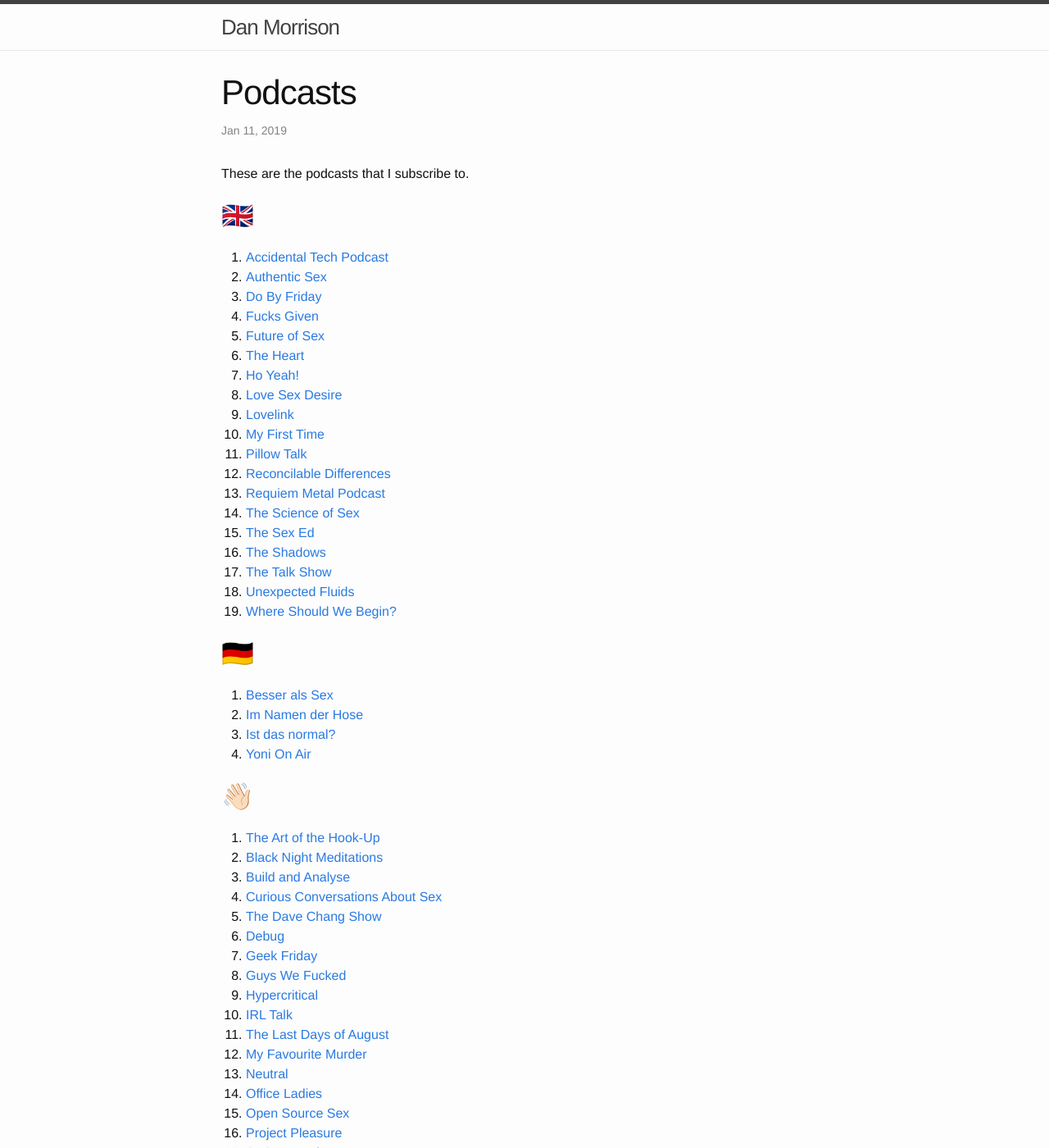
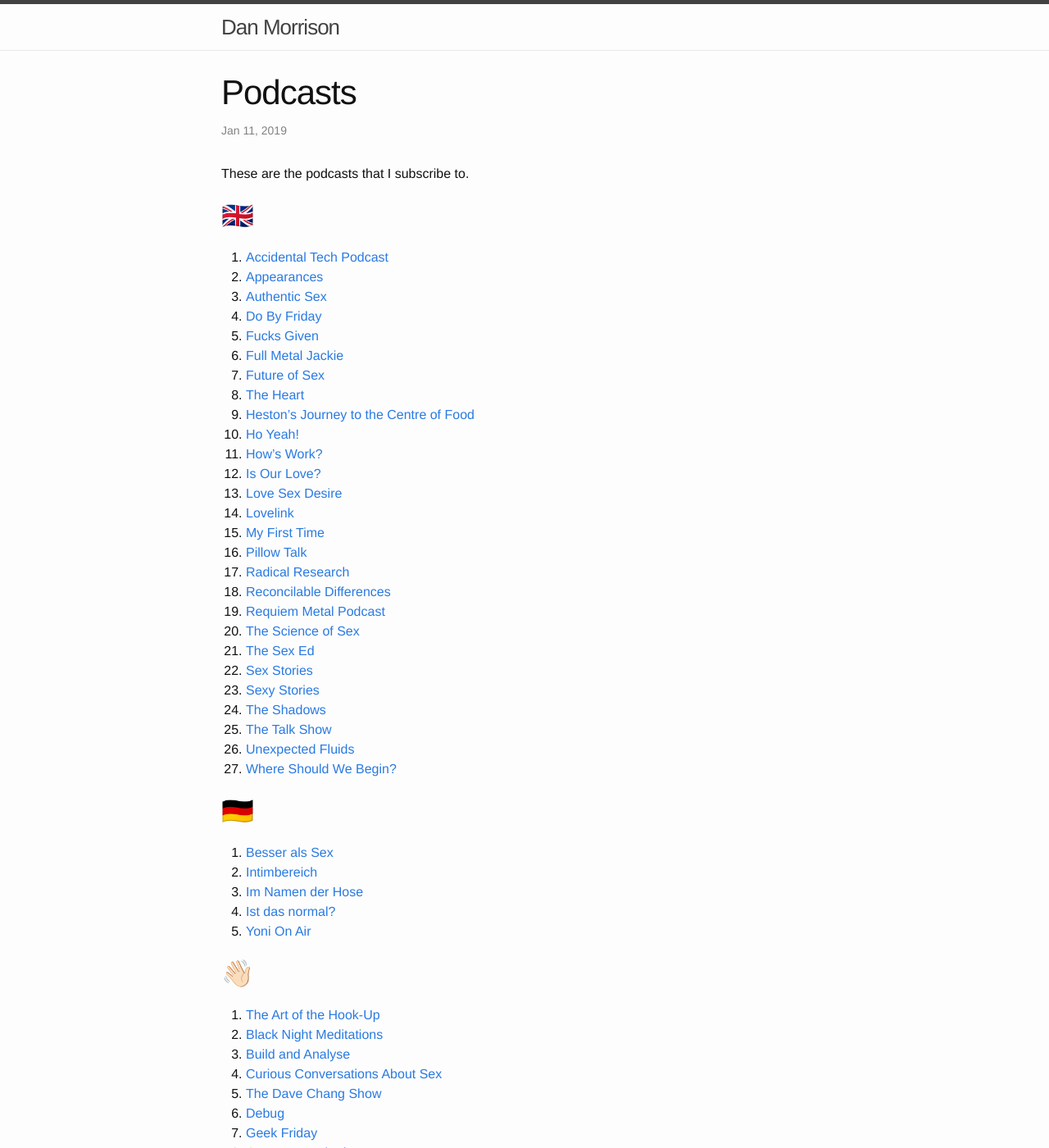
Before and after one commit to danmorrison/danmorrison.github.io, a Jekyll site: the page built from _posts/2019-01-11-podcasts.md, in a window 1280 px wide and 1400 px high. Shown: the whole window at 82% size. Built offline with Jekyll 4.4.1, drawn with Linux system fonts in a browser that asks for light colours; some of the changed text lies outside the part shown.

Commit message:
Add Appearances, Full Metal Jackie, Heston's Journey to the Centre of Food, How's Work?, Is Our Love?, Radical Research, Sex Stories, Sexy Stories, Intimbereich, Home Cooking and Wind of Change

```diff
--- a/_posts/2019-01-11-podcasts.md
+++ b/_posts/2019-01-11-podcasts.md
@@ -9,20 +9,28 @@
 ## 🇬🇧
 
 1. [Accidental Tech Podcast](https://podcasts.apple.com/podcast/id617416468)
+1. [Appearances](https://podcasts.apple.com/podcast/id1531380479)
 1. [Authentic Sex](https://podcasts.apple.com/podcast/id1246009609)
 1. [Do By Friday](https://podcasts.apple.com/podcast/id1169249168)
 1. [Fucks Given](https://podcasts.apple.com/podcast/id1444176549)
+1. [Full Metal Jackie](https://podcasts.apple.com/podcast/id487533355)
 1. [Future of Sex](https://podcasts.apple.com/podcast/id1127544978)
 1. [The Heart](https://podcasts.apple.com/podcast/id595892633)
+1. [Heston's Journey to the Centre of Food](https://podcasts.apple.com/podcast/id1440505635)
 1. [Ho Yeah!](https://podcasts.apple.com/podcast/id1477754105)
+1. [How's Work?](https://podcasts.apple.com/podcast/id1497580407)
+1. [Is Our Love?](https://podcasts.apple.com/podcast/id1460321499)
 1. [Love Sex Desire](https://podcasts.apple.com/podcast/id896494808)
 1. [Lovelink](https://podcasts.apple.com/podcast/id1278663589)
 1. [My First Time](https://podcasts.apple.com/podcast/id1316781477)
 1. [Pillow Talk](https://podcasts.apple.com/podcast/id1449305737)
+1. [Radical Research](https://podcasts.apple.com/podcast/id1364546706)
 1. [Reconcilable Differences](https://podcasts.apple.com/podcast/id1001591287)
 1. [Requiem Metal Podcast](https://podcasts.apple.com/podcast/id216744980)
 1. [The Science of Sex](https://podcasts.apple.com/podcast/id1291429350)
 1. [The Sex Ed](https://podcasts.apple.com/podcast/id1440228794)
+1. [Sex Stories](https://podcasts.apple.com/podcast/id1448122972)
+1. [Sexy Stories](https://podcasts.apple.com/podcast/id1525478250)
 1. [The Shadows](https://podcasts.apple.com/podcast/id1420121326)
 1. [The Talk Show](https://podcasts.apple.com/podcast/id528458508)
 1. [Unexpected Fluids](https://podcasts.apple.com/podcast/id1382587938)
@@ -31,6 +39,7 @@
 ## 🇩🇪
 
 1. [Besser als Sex](https://podcasts.apple.com/podcast/id1331410327)
+1. [Intimbereich](https://podcasts.apple.com/podcast/id1401280942)
 1. [Im Namen der Hose](https://podcasts.apple.com/podcast/id1294305875)
 1. [Ist das normal?](https://podcasts.apple.com/podcast/id1279335942)
 1. [Yoni On Air](https://podcasts.apple.com/podcast/id1258301372)
@@ -57,3 +67,4 @@
 1. [Sex Nerd Sandra](https://podcasts.apple.com/podcast/id455065811)
 1. [Smegheads](https://podcasts.apple.com/podcast/id1027397925)
 1. [Sober Curious](https://podcasts.apple.com/podcast/id1460377009)
+1. [Wind of Change](https://podcasts.apple.com/podcast/id1509307460)
```
Also changed, not shown: other parts of _posts/2019-01-11-podcasts.md (+1 -0 lines).
